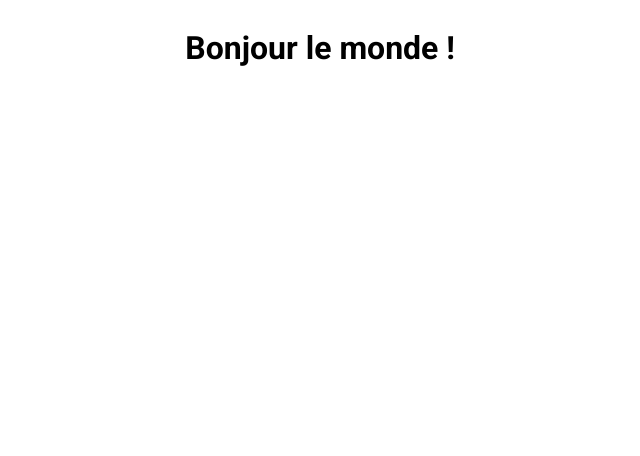
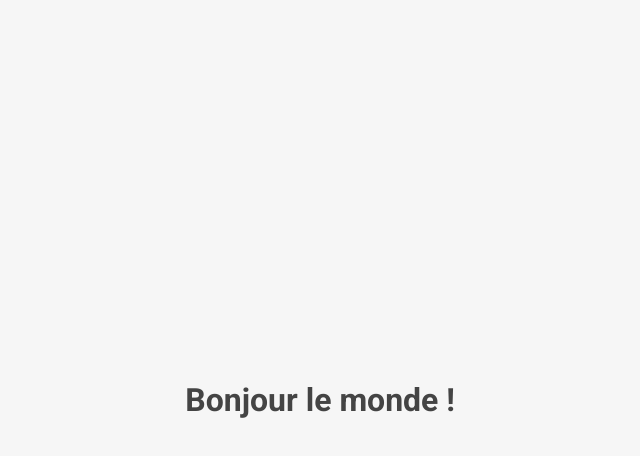
Before and after one commit to dldvpr-Project/vueJS-sandbox-project, a Vue app: page / in a window 1280 px wide. Shown: the top 456 px of the page, without its empty margins (185-825 px from the left). Built offline with nearby package versions, Linux system fonts and the light colour scheme.

Commit message:
add basic css

```diff
--- a/src/App.vue
+++ b/src/App.vue
@@ -6,4 +6,5 @@
 
 <style lang="scss">
 @use './assets/base.scss' as *;
+@use './assets/debug.scss' as *;
 </style>
--- a/src/assets/base.scss
+++ b/src/assets/base.scss
@@ -1,7 +1,107 @@
 :root {
+  --primary-1: #3498db;
+  --primary-2: #2980b9;
+  --danger-1: #e74c3c;
+  --danger-2: #c0392b;
+  --success-1: #2ecc71;
+  --success-2: #27ae60;
+  --gray-1: #f6f6f6;
+  --gray-2: #ddd;
+  --gray-3: #34495e;
+  --text-color: #444;
+  --text-primary-color: #ffffff;
+
+  --border: 1px solid var(--gray-2);
+  --border-radius: 4px;
+
   --font-family: 'Roboto', sans-serif;
 }
 
+// reset
+* {
+  box-sizing: border-box;
+}
+
+h1,
+h2,
+h3,
+h4 {
+  margin: 0;
+}
+
+ul {
+  list-style: none;
+  padding: 0;
+}
+
+img {
+  max-width: 100%;
+}
+
+a {
+  color: var(--text-color);
+  text-decoration: none;
+}
+
 body {
-  font-family: var(--font-family), serif;
+  min-height: 100vh;
+  padding: 0;
+  margin: 0;
+  font-family: var(--font-family);
+  color: var(--text-color);
+  background-color: var(--gray-1);
 }
+
+// flex
+
+.d-flex {
+  display: flex;
+}
+
+.flex-row {
+  flex-direction: row;
+}
+
+.flex-column {
+  flex-direction: column;
+}
+
+.justify-content-center {
+  justify-content: center;
+}
+
+.align-items-center {
+  align-items: center;
+}
+
+.flex-fill {
+  flex: 1 1 auto;
+}
+
+// padding
+
+.p-10 {
+  padding: 10px;
+}
+
+.p-20 {
+  padding: 20px;
+}
+
+.p-30 {
+  padding: 30px;
+}
+
+// margin
+
+.m-10 {
+  margin: 10px;
+}
+
+.m-20 {
+  margin: 20px;
+}
+
+.m-30 {
+  margin: 30px;
+}
--- /dev/null
+++ b/src/assets/debug.scss
@@ -0,0 +1,19 @@
+.b1 {
+  background-color: red;
+}
+
+.b2 {
+  background-color: blue;
+}
+
+.b3 {
+  background-color: yellow;
+}
+
+.b4 {
+  background-color: green;
+}
+
+.b5 {
+  background-color: purple;
+}
```
